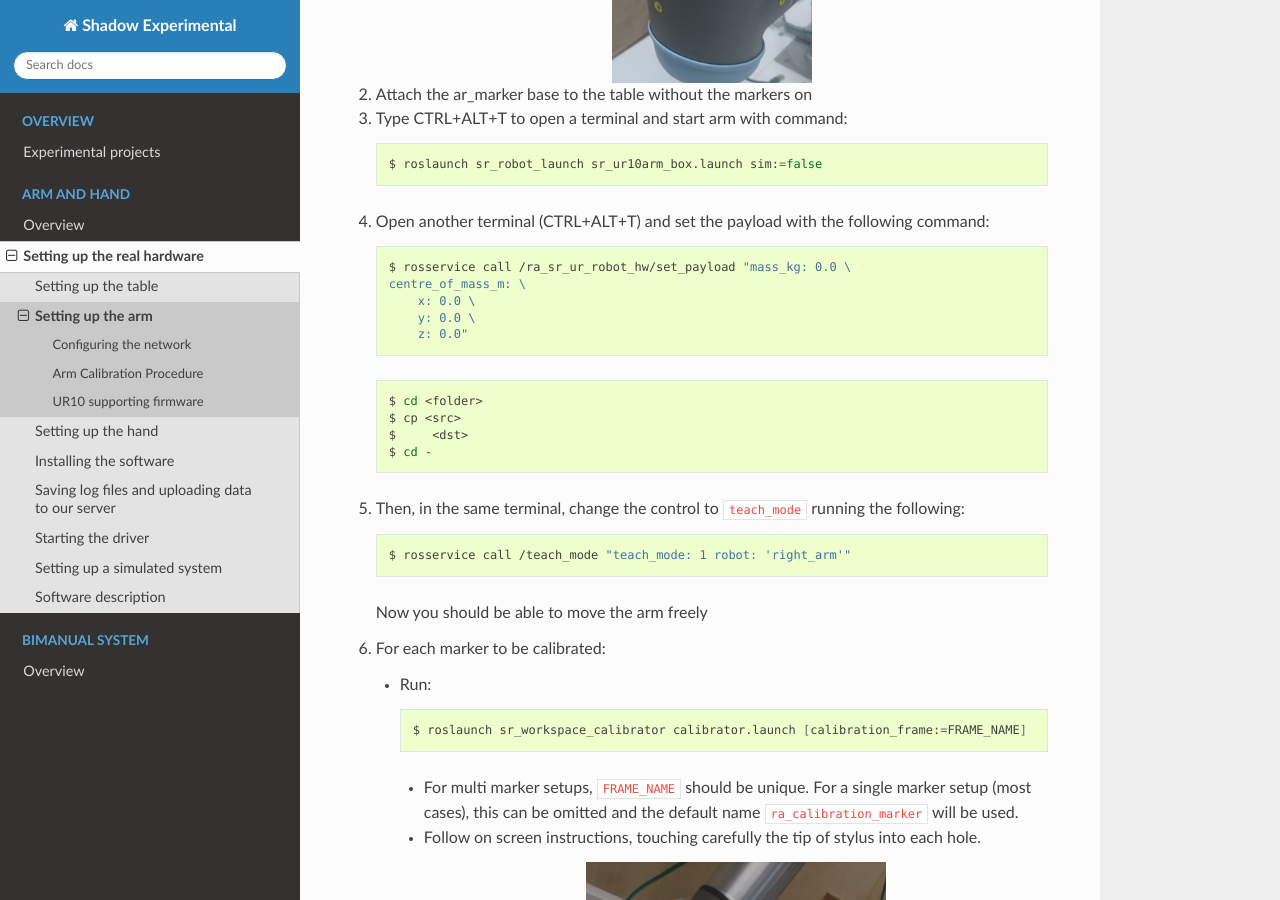
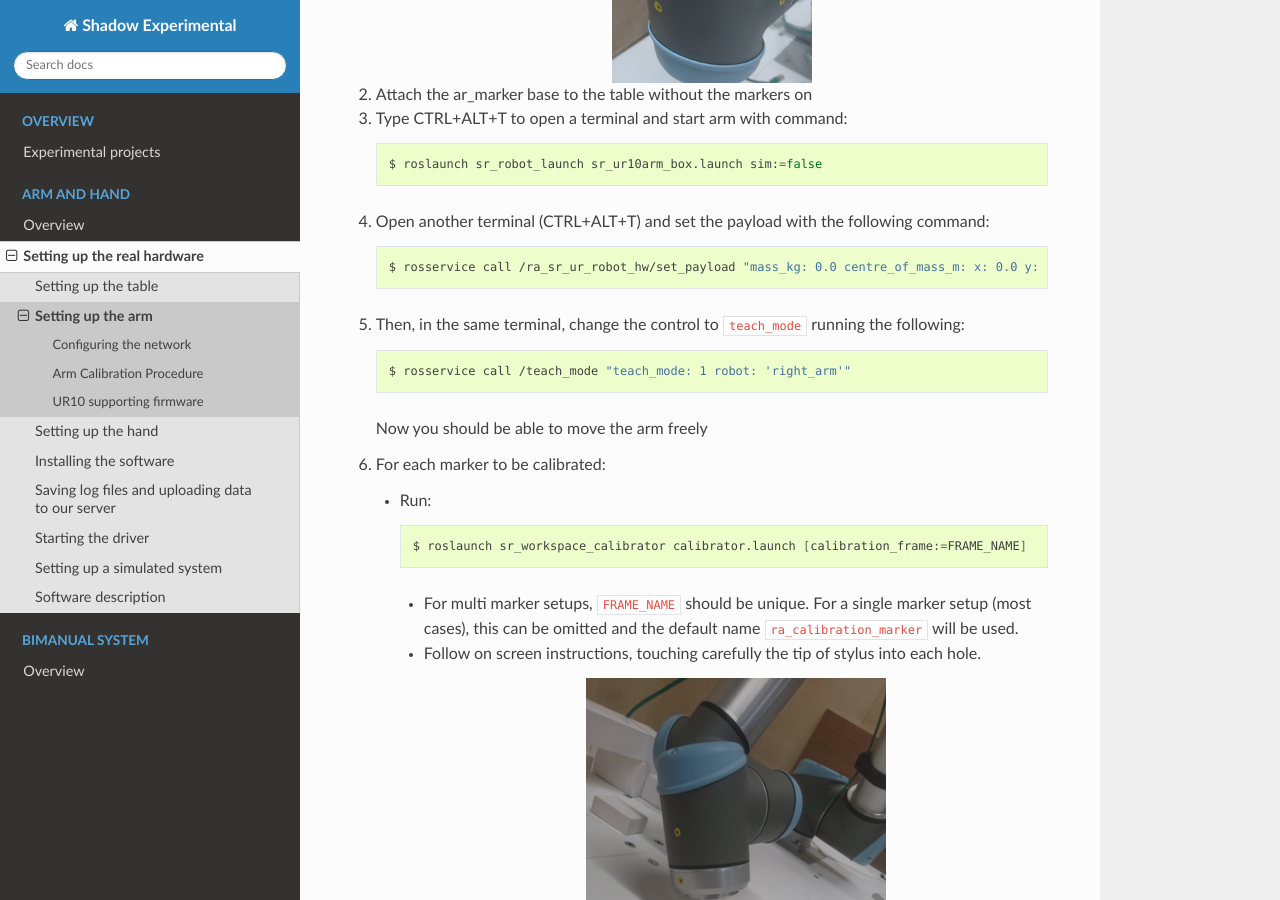
Before and after one commit to shadow-robot/sr_experimental_documentation, a Sphinx documentation site: the page built from docs/user_guide/1_2_setting_up_arm.md, in a window 1280 px wide and 900 px high, scrolled down 6807 px. Built offline with Sphinx 7.4.7 and the Read the Docs theme 2.0.0, drawn with Linux system fonts in a browser that asks for light colours.

Commit message:
Update 1_2_setting_up_arm.md

````diff
--- a/docs/user_guide/1_2_setting_up_arm.md
+++ b/docs/user_guide/1_2_setting_up_arm.md
@@ -75,19 +75,7 @@ Follow these steps if you have a table and a stylus provided by Shadow Robot. It
    ```eval_rst
    .. prompt:: bash $
 
-       rosservice call /ra_sr_ur_robot_hw/set_payload "mass_kg: 0.0 \
-       centre_of_mass_m: \
-           x: 0.0 \
-           y: 0.0 \
-           z: 0.0"
-   ```
-   ```eval_rst
-   .. prompt:: bash $
-
-       cd <folder>
-       cp <src>
-           <dst>
-       cd -
+       rosservice call /ra_sr_ur_robot_hw/set_payload "mass_kg: 0.0 centre_of_mass_m: x: 0.0 y: 0.0 z: 0.0"
    ```
 
 5. Then, in the same terminal, change the control to `teach_mode` running the following:
````
